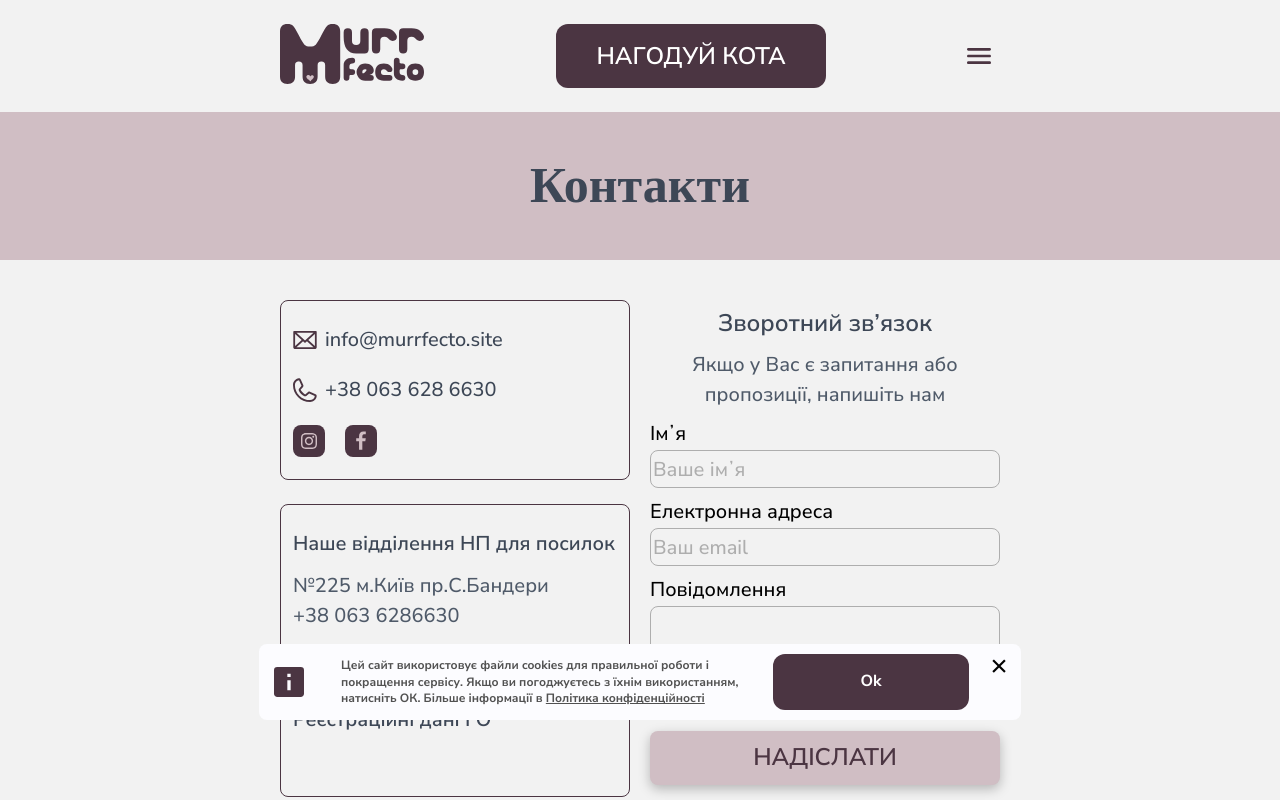
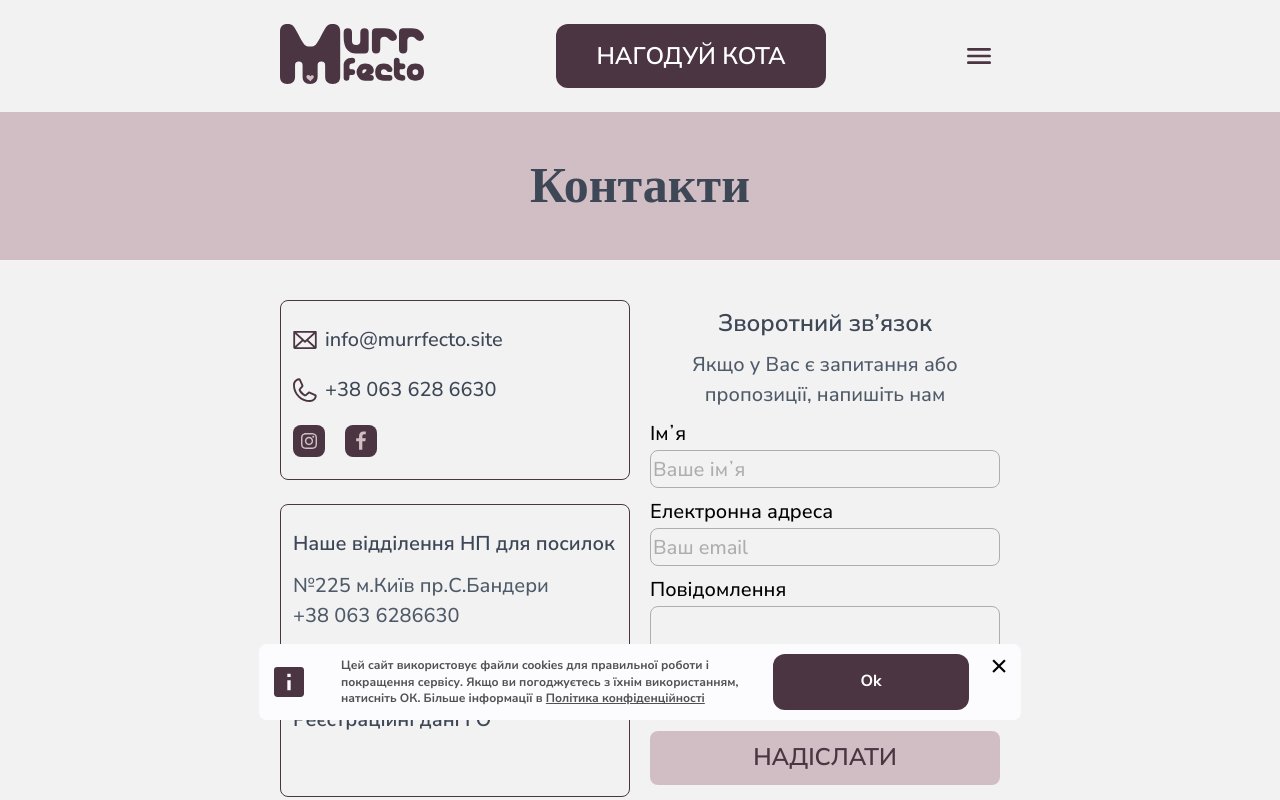
Before and after one commit to murrfecto/murrfecto1, a React (Create React App) app in the folder client/: page /contacts in a window 1280 px wide. In both pictures the pointer is over the button "НАДІСЛАТИ". Shown: the top 800 px of the page. Built offline with nearby package versions, Linux system fonts and the light colour scheme.

Commit message:
Fixed btn styles

```diff
--- a/client/src/components/FeedbackForm/Feedbackform.scss
+++ b/client/src/components/FeedbackForm/Feedbackform.scss
@@ -164,7 +164,12 @@
         width: 365px;
         padding: 10px 106px;
     }
-&:hover, &:focus {
+&:hover{
+        color: $color-btn;
+        background-color: $color-card;
+        border: none;
+    }
+&:focus {
 color: $color-btn;
 background-color: $color-card;
 border: none;
```
